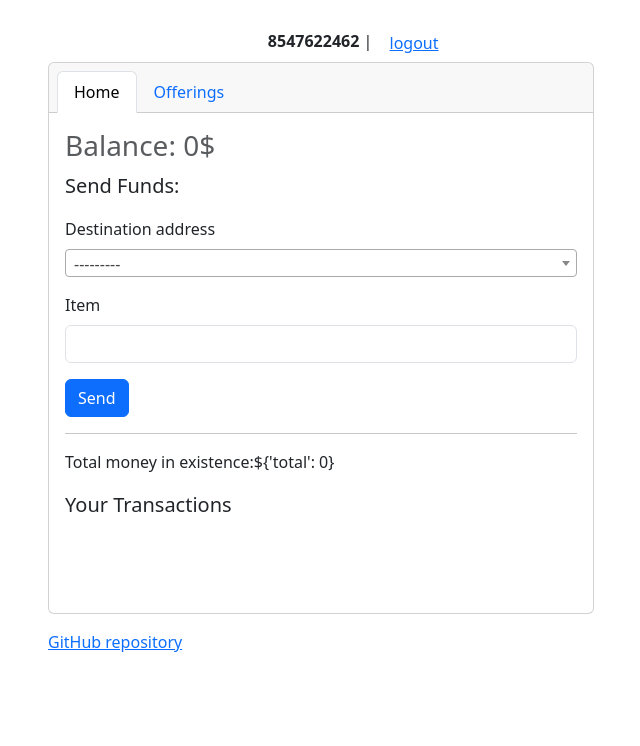
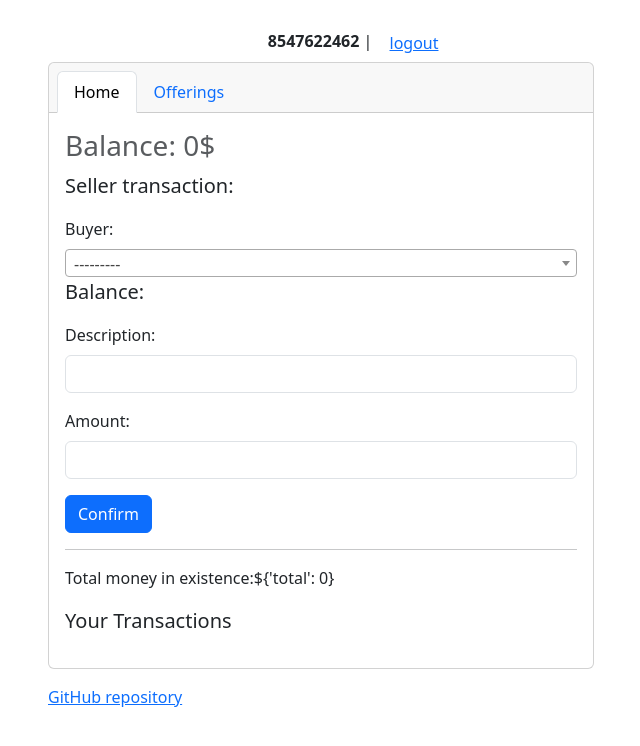
Before and after one commit to sta-k/stackcoin, a Django app: page / in a window 1280 px wide. Shown: the top 746 px of the page, without its empty margins (319-959 px from the left). Run offline with Django 5.2, Linux system fonts and the light colour scheme; a user stored in the database is signed in; data comes from the database, SQL or seed files in the repository; data that the repository does not hold is empty; some libraries are stand-ins or nearby versions.

Commit message:
added seller can make transaction

```diff
--- a/coinapp/models.py
+++ b/coinapp/models.py
@@ -30,11 +30,13 @@
 
 
 class Transaction(models.Model):
-    creator_person = models.ForeignKey(
-        "User", on_delete=models.PROTECT, related_name="txn_creator"
-    )
-    target_person = models.ForeignKey(
-        "User", on_delete=models.PROTECT, related_name="txn_target"
-    )
-    offering = models.ForeignKey("Offering", on_delete=models.PROTECT)
+    seller = models.ForeignKey(
+        "User", on_delete=models.PROTECT, related_name="txn_seller"
+    ) # creator
+    buyer = models.ForeignKey(
+        "User", on_delete=models.PROTECT, related_name="txn_buer"
+    ) # target
+    description = models.CharField(max_length=255)
+    amount = models.IntegerField(default=0)
+    # offering = models.ForeignKey("Offering", on_delete=models.PROTECT)
     created_at = models.DateTimeField(auto_now_add=True)
--- a/coinapp/templates/home.html
+++ b/coinapp/templates/home.html
@@ -8,22 +8,26 @@
 {% block content %}
 <h3 class="text-muted">Balance: {{request.user.amount}}$</h3>
 <form method="post" action="."> {% csrf_token %}
-    <p class="lead">Send Funds:</p>
+    <p class="lead">Seller transaction:</p>
     <div class="mb-3">
-        <label for="touser" class="form-label">Destination address</label>
-        <select class="form-control" id="id_touser" name="touser">
+        <label for="buyer" class="form-label">Buyer:</label>
+        <select class="form-control" id="id_buyer" name="buyer">
             <option value="">---------</option>
             {% for user in users %}
             <option value="{{user.username}}">{{user.username}}({{user.first_name}})</option>
             {% endfor %}
         </select>
+        <p class="lead">Balance: <span id="user_balance"></span></p>
     </div>
     <div class="mb-3">
-        <label for="offering" class="form-label">Item</label>
-        <select class="form-control" name="offering" id="id_offering">
-        </select>
+        <label class="form-label">Description:</label>
+        <input type="text" class="form-control" name="description">
     </div>
-    <button type="submit" class="btn btn-primary">Send</button>
+    <div class="mb-3">
+        <label class="form-label">Amount:</label>
+        <input type="text" class="form-control" name="amount">
+    </div>
+    <button type="submit" class="btn btn-primary">Confirm</button>
 </form>
 <hr>
 <p>Total money in existence:${{total}}</p>
@@ -32,11 +36,11 @@
     {% for transaction in transactions %}
     <li class="list-group-item d-flex justify-content-between align-items-start">
         <div class="ms-2 me-auto">
-          <div class="fw-bold">{% if transaction.is_received %}Received from {{transaction.creator_person.first_name}}{% else %}Paid to {{transaction.target_person.first_name}}{% endif %}</div>
+          <div class="fw-bold">{% if transaction.is_received %}Received from {{transaction.buyer.first_name}}{% else %}Paid to {{transaction.seller.first_name}}{% endif %}</div>
           {{transaction.created_at}}<br>
-          {{transaction.offering}}
+          {{transaction.description}}
         </div>
-        <span class="badge text-bg-{% if transaction.is_received %}success{%else%}danger{%endif%} rounded-pill">{% if transaction.is_received %}+{%else%}-{%endif%}${{transaction.offering.amount}}</span>
+        <span class="badge text-bg-{% if transaction.is_received %}success{%else%}danger{%endif%} rounded-pill">{% if transaction.is_received %}+{%else%}-{%endif%}${{transaction.amount}}</span>
     </li>
     {% endfor %}
 </ol>
@@ -46,17 +50,18 @@
 <script src="{% static 'select2/select2.min.js' %}"></script>
 <script>
     $(function () {
-        $('#id_touser').select2();
-        $('#id_touser').val('').trigger('change');
-        $('#id_touser').on('select2:select', function (e) {
+        $('#id_buyer').select2();
+        $('#id_buyer').val('').trigger('change');
+        $('#id_buyer').on('select2:select', function (e) {
             $.ajax({
-                url: "{% url 'coinapp:ajax_load_offerings' %}",
+                url: "{% url 'coinapp:ajax_get_balance' %}",
                 data: {'username': e.params.data.id},
                 success: function (data) {
-                  $("#id_offering").html(data);
+                    $("#user_balance").html(data);
                 }
             });
         });
+
     });
 </script>
 {% endblock %}
--- a/coinapp/urls.py
+++ b/coinapp/urls.py
@@ -6,4 +6,5 @@
     path('', views.HomeView.as_view(), name='home'),
     path("offerings/", views.OfferingView.as_view(), name="offerings"),
     path('ajax/load_offerings/', views.load_offerings, name='ajax_load_offerings'),
+    path('ajax/get_balance/', views.get_balance, name='ajax_get_balance'),
 ]
--- a/coinapp/views.py
+++ b/coinapp/views.py
@@ -1,6 +1,7 @@
 from django.contrib.auth import get_user_model
 from django.views.generic import CreateView
 from django.shortcuts import render, redirect
+from django.http import HttpResponse
 from django.contrib.auth.decorators import login_required
 from django.utils.decorators import method_decorator
 from django.views import View
@@ -39,13 +40,13 @@
     def get(self, request):
         transactions = (
             Transaction.objects.filter(
-                Q(creator_person=request.user) | Q(target_person=request.user)
+                Q(seller=request.user) | Q(buyer=request.user)
             )
-            .select_related("creator_person", "target_person","offering")
+            .select_related("seller", "buyer")
             .annotate(
                 is_received=Case(
-                    When(Q(creator_person=request.user), then=False),
-                    default=True,
+                    When(Q(seller=request.user), then=True),
+                    default=False,
                     output_field=BooleanField(),
                 )
             )
@@ -58,26 +59,33 @@
         )
 
     def post(self, request):
-        touser = User.objects.get(username=request.POST["touser"])
-        fromuser = request.user
+        buyer = User.objects.get(username=request.POST["buyer"])
+        seller = request.user
+        amt = request.POST["amount"]
+        if buyer == seller:
+            messages.warning(
+                request, "Error! Seller and buyer are same."
+            )
+        elif amt.isnumeric():
 
-        if touser == fromuser:
-            messages.warning(
-                request, "Error! You cannot send funds to your own account."
-            )
-        else:
+            description =  request.POST["description"]
+            # amt = int()
+            # offering = Offering.objects.get(id = request.POST["offering"])
+            with transaction.atomic():
+                seller.amount = F("amount") + amt
+                buyer.amount = F("amount") - amt
+                seller.save()
+                buyer.save()
 
-            offering = Offering.objects.get(id = request.POST["offering"])
-            with transaction.atomic():
-                touser.amount = F("amount") + offering.amount
-                fromuser.amount = F("amount") - offering.amount
-                touser.save()
-                fromuser.save()
                 txn = Transaction.objects.create(
-                    creator_person=fromuser, target_person=touser, offering=offering
+                    seller=seller, buyer=buyer, description=description, amount = amt
                 )
                 messages.success(request, f"Success! Payment success. txnId:{txn.id}")
 
+        else:
+            messages.warning(
+                request, "Error! Amount must be a number."
+            )
         return redirect("coinapp:home")
 
 
@@ -114,3 +122,9 @@
     if username:
         offerings = Offering.objects.filter(user__username=username) # User.objects.get(username=username).offerings.all()
     return render(request, 'coinapp/user_offerings_list_options.html', {'offerings': offerings})
+
+
+@login_required
+def get_balance(request):
+    user = User.objects.get(username=request.GET.get('username'))
+    return HttpResponse(user.amount)
```
Also changed, not shown: coinapp/migrations/0001_initial.py, coinapp/migrations/0002_generalsettings.py (deleted).
